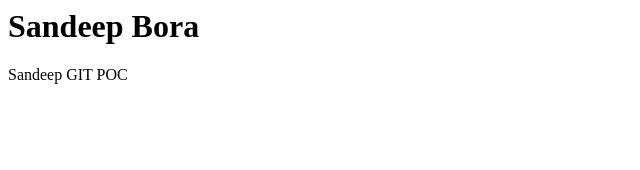
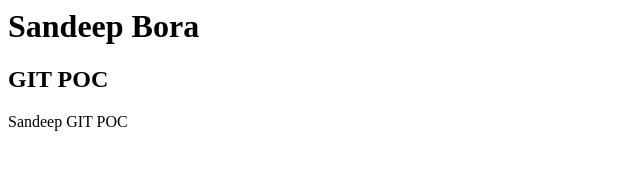
Before and after one commit to ssbora47/POC, a plain HTML site: page index.html in a window 1280 px wide. Shown: the whole page, without its empty margins (0-640 px from the left). Drawn offline with Linux system fonts and the light colour scheme.

Commit message:
Update index.html
Updated H2 header

```diff
--- a/index.html
+++ b/index.html
@@ -3,6 +3,7 @@
 
 <body>
 <h1>Sandeep Bora</h1>
+<h2>GIT POC</h2>
 Sandeep GIT POC
 </body>
 
```
